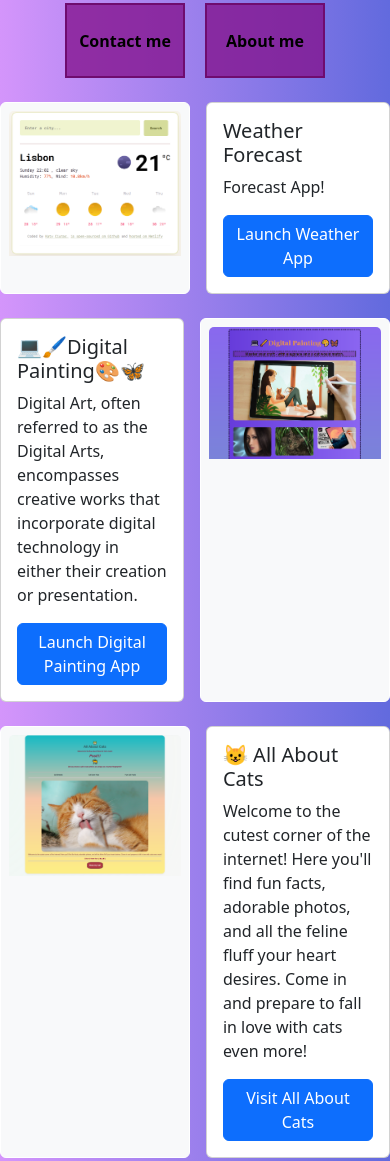
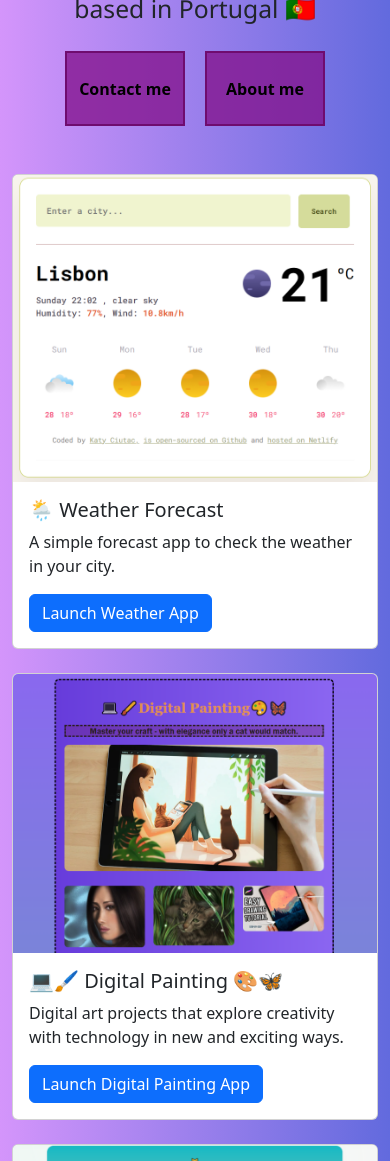
Before and after one commit to Katmitsu/reactive_challenge_week_3, a plain HTML site: page index.html in a window 390 px wide. Shown: the part 559-1720 px from the top of the page. Drawn offline with nearby package versions, Linux system fonts and the light colour scheme.

Commit message:
changed tittle, restructured grid, added responsive bootstrap elements

```diff
--- a/index.html
+++ b/index.html
@@ -4,6 +4,11 @@
     <meta charset="UTF-8" />
     <meta name="viewport" content="width=device-width, initial-scale=1.0" />
     <meta http-equiv="X-UA-Compatible" content="ie=edge" />
+    <meta
+      name="description"
+      content="Explore the portfolio of Katy Ciutac, a front-end developer based in Portugal. Projects include web apps, digital art, and more."
+    />
+
     <link rel="stylesheet" href="src/index.css" />
     <link
       href="https://cdn.jsdelivr.net/npm/bootstrap@5.3.8/dist/css/bootstrap.min.css"
@@ -16,7 +21,7 @@
       integrity="sha384-FKyoEForCGlyvwx9Hj09JcYn3nv7wiPVlz7YYwJrWVcXK/BmnVDxM+D2scQbITxI"
       crossorigin="anonymous"
     ></script>
-    <title>Bootstrap Project(SheCodes)</title>
+    <title>Katy Ciutac | Front-End Developer Portfolio</title>
   </head>
   <body>
     <nav class="navbar navbar-expand-lg navbar-light bg-light sticky-top">
@@ -25,8 +30,8 @@
       <button
         class="navbar-toggler"
         type="button"
-        data-toggle="collapse"
-        data-target="#navbarSupportedContent"
+        data-bs-toggle="collapse"
+        data-bs-target="#navbarSupportedContent"
         aria-controls="navbarSupportedContent"
         aria-expanded="false"
         aria-label="Toggle navigation"
@@ -51,78 +56,82 @@
 
     <h1>
       <div class="div_1">👋Hey I am</div>
-      <div class="div_2">Katy Ciutac</div>
     </h1>
+    <h2><div class="div_2">Katy Ciutac</div></h2>
     <h2>👩‍💻Front-end developer💻✨: based in Portugal 🇵🇹</h2>
     <div class="button_container">
       <a href="about-me.html#contact"> <button>Contact me</button></a>
       <a href="about-me.html"> <button>About me</button></a>
     </div>
 
-    <div class="d-flex justify-content-center gap-3 my-4">
-      <div
-        class="card img-fluid border border-white p-2 bg-light"
-        style="width: 18rem"
-      >
-        <img src="img/weather.png" class="img-fluid card-img-top" alt="..." />
-      </div>
-      <div class="card" style="width: 18rem">
+    <div class="container my-5">
+      <div class="row g-4">
+        <div class="col-12 col-md-6 col-lg-4">
+          <div class="card h-100">
+            <img
+              src="img/weather.png"
+              class="card-img-top"
+              alt="Weather forecast app preview"
+            />
             <div class="card-body">
-          <h5 class="card-title">Weather Forecast</h5>
-          <p class="card-text">Forecast App!</p>
+              <h5 class="card-title">🌦️ Weather Forecast</h5>
+              <p class="card-text">
+                A simple forecast app to check the weather in your city.
+              </p>
               <a
                 href="https://www.shecodes.io/cohorts/2627/projects/2677317"
-            class="btn btn-primary primary-color"
-            >Launch Weather App</a
+                class="btn btn-primary"
               >
+                Launch Weather App
+              </a>
             </div>
           </div>
         </div>
 
-    <div class="d-flex justify-content-center gap-3 my-4">
-      <div class="card" style="width: 18rem">
+        <div class="col-12 col-md-6 col-lg-4">
+          <div class="card h-100">
+            <img
+              src="img/digital.png"
+              class="card-img-top"
+              alt="Digital painting app project preview"
+            />
             <div class="card-body">
-          <h5 class="card-title">💻🖌️Digital Painting🎨🦋</h5>
+              <h5 class="card-title">💻🖌️ Digital Painting 🎨🦋</h5>
               <p class="card-text">
-            Digital Art, often referred to as the Digital Arts, encompasses
-            creative works that incorporate digital technology in either their
-            creation or presentation.
+                Digital art projects that explore creativity with technology in
+                new and exciting ways.
               </p>
               <a
                 href="https://www.shecodes.io/cohorts/2613/projects/2636389"
                 class="btn btn-primary"
-            >Launch Digital Painting App</a
               >
+                Launch Digital Painting App
+              </a>
             </div>
-      </div>
-      <div
-        class="card img-fluid border border-white p-2 bg-light"
-        style="width: 18rem"
-      >
-        <img src="img/digital.png" class="card-img-top" alt="..." />
           </div>
         </div>
 
-    <div class="d-flex justify-content-center gap-3 my-4">
-      <div
-        class="card img-fluid border border-white p-2 bg-light"
-        style="width: 18rem"
-      >
-        <img src="img/cat.png" class="card-img-top" alt="..." />
-      </div>
-      <div class="card" style="width: 18rem">
+        <div class="col-12 col-md-6 col-lg-4">
+          <div class="card h-100">
+            <img
+              src="img/cat.png"
+              class="card-img-top"
+              alt="Cute cat illustration project preview"
+            />
             <div class="card-body">
               <h5 class="card-title">😺 All About Cats</h5>
               <p class="card-text">
-            Welcome to the cutest corner of the internet! Here you'll find fun
-            facts, adorable photos, and all the feline fluff your heart desires.
-            Come in and prepare to fall in love with cats even more!
+                Discover fun facts, adorable photos, and all the feline fluff
+                you need in your life.
               </p>
               <a
                 href="https://www.shecodes.io/cohorts/2627/projects/2677317"
                 class="btn btn-primary"
-            >Visit All About Cats</a
               >
+                Visit All About Cats
+              </a>
+            </div>
+          </div>
         </div>
       </div>
     </div>
```
Lines whose indentation alone changed are shown as unchanged.
